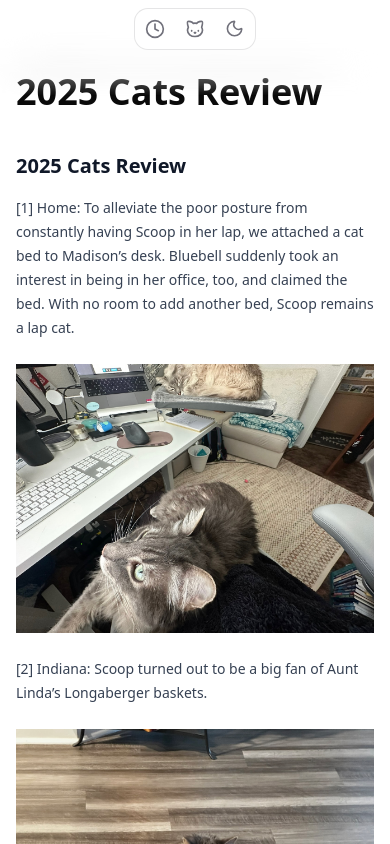
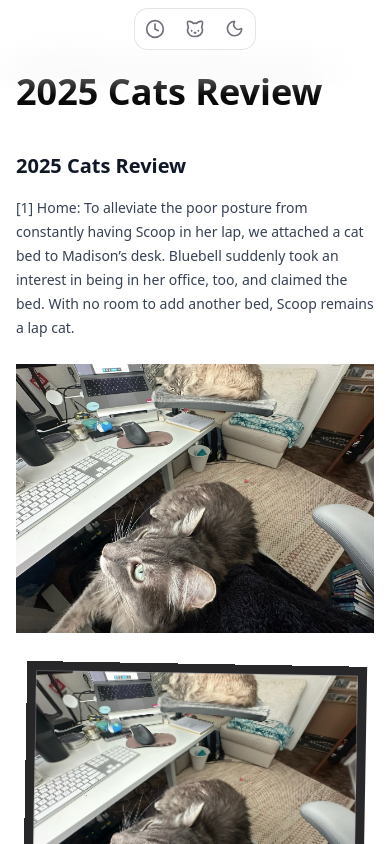
Before and after one commit to shawnphoffman/new-years-cards, a Next.js app: page /cats/2025 in a window 390 px wide. Built offline with nearby package versions, Linux system fonts and the light colour scheme.

Commit message:
Update MdxImage component to disable 'once' prop and integrate SuperImage component in card.mdx and cats.mdx for enhanced image handling and preload support.

```diff
--- a/src/components/MdxImage.tsx
+++ b/src/components/MdxImage.tsx
@@ -10,7 +10,7 @@ export function MdxImage(props: ImageProps) {
 			}}
 			viewOptions={{ margin: '0px 0px -200px 0px' }}
 			transition={{ duration: 0.3, ease: 'easeInOut' }}
-			once={true}
+			// once={true}
 		>
 			<Image
 				{...(props as ImageProps)}
--- /dev/null
+++ b/src/components/SuperImage.tsx
@@ -0,0 +1,88 @@
+import { Children } from 'react'
+import { MotionProps, Variants } from 'motion/react'
+import * as motion from 'motion/react-client'
+import { headers } from 'next/headers'
+import Image, { ImageProps } from 'next/image'
+import { cn } from '@/lib/utils'
+
+type Props = Omit<ImageProps, 'alt'> & { children?: React.ReactNode }
+
+const motionProps: MotionProps = {
+	transition: {
+		opacity: {
+			duration: 1,
+			ease: 'easeInOut'
+		},
+		rotate: {
+			type: 'spring',
+			bounce: 0
+		},
+		scale: {
+			type: 'spring',
+			bounce: 0.5 }
+		},
+	}
+const captionMotionProps: MotionProps = {
+	transition: {
+		y: {
+			type: 'spring',
+			bounce: 0,
+			visualDuration: 0.25
+		},
+		scale: {
+			type: 'spring',
+			bounce: 0.5
+		}
+	},
+}
+
+export default async function SuperImage({ children, src, ...rest }: Props) {
+	const headersList = await headers()
+	const userAgent = headersList.get('user-agent') || ''
+	const isMobile = /Mobile|Android|iPhone/i.test(userAgent)
+
+	const variants: Variants = !isMobile ? {
+		initial: {
+			scale: 0.95,
+			rotate: 1,
+			opacity: 0
+		},
+		whileHover: {
+			scale: 1,
+			rotate: -1,
+		}
+	} : {}
+
+	const captionVariants: Variants = !isMobile ? {
+		initial: {
+			scale: 1,
+			opacity: 0
+		},
+		whileHover: {
+			scale: 1,
+			opacity: 1,
+			y: 0
+		}
+	} : {}
+
+	const alt = Children.toArray(children).join('')
+	return (
+		<motion.div
+			className="image-container select-none overflow-hidden"
+			whileHover="whileHover"
+			initial="initial"
+			whileInView={{ opacity: 1 }}
+			variants={variants}
+			{...motionProps}
+		>
+			<div className="image-bg">
+				<Image src={src} {...rest} className={cn('not-prose border-10 dark:border-zinc-200 border-zinc-800', rest.className)} alt={alt} />
+			</div>
+			{children && (
+				<motion.figcaption variants={captionVariants} {...captionMotionProps}>
+					{children}
+				</motion.figcaption>
+			)}
+		</motion.div>
+	)
+}
--- a/src/markdown/2025/cats.mdx
+++ b/src/markdown/2025/cats.mdx
@@ -12,53 +12,78 @@ import Img10 from './images/cats/10.jpeg'
 import Img11 from './images/cats/11.jpeg'
 import Img12 from './images/cats/12.jpeg'
 import { MdxImage } from '@/components/MdxImage'
+import SuperImage from '@/components/SuperImage'
 
 ## 2025 Cats Review
 
 [1] Home: To alleviate the poor posture from constantly having Scoop in her lap, we attached a cat bed to Madison’s desk. Bluebell suddenly took an interest in being in her office, too, and claimed the bed. With no room to add another bed, Scoop remains a lap cat.
 
-<MdxImage src={Img1} alt="" />
+<MdxImage src={Img1} preload />
+
+<SuperImage src={Img1} preload />
 
 [2] Indiana: Scoop turned out to be a big fan of Aunt Linda’s Longaberger baskets.
 
-<MdxImage src={Img2} alt="" />
+<MdxImage src={Img2} preload />
+
+<SuperImage src={Img2} preload />
 
 [3] Indiana: While visiting in January, if we couldn’t find them, they were probably inspecting Grandma’s new bidet.
 
-<MdxImage src={Img3} alt="" />
+<MdxImage src={Img3} />
+
+<SuperImage src={Img3} />
 
 [4] Indiana: Scoop deciding that Sam is okay afterall.
 
-<MdxImage src={Img4} alt="" />
+<MdxImage src={Img4} />
+
+<SuperImage src={Img4} />
 
 [5] Home: Whenever the cryocuff machine for surgery recovery was opened for an ice refill, both cats thought it was their personal drinking fountain. Bluebell also started grooming Madison’s hair incessantly within hours of getting home from surgery.
 
-<MdxImage src={Img5} alt="" />
+<MdxImage src={Img5} />
+
+<SuperImage src={Img5} />
 
 [6] Home: With stairs (and her second-floor office) off-limits, the couch became Madison’s workspace for six months. The cats transitioned from lap-sitting to chest-sitting.
 
-<MdxImage src={Img6} alt="" />
+<MdxImage src={Img6} />
+
+<SuperImage src={Img6} />
 
 [7] Home: Within a day of returning from Japan, Bluebell started claiming Shawn’s back as her resting spot whenever he dared to leave it open for a lie.
 
-<MdxImage src={Img7} alt="" />
+<MdxImage src={Img7} />
+
+<SuperImage src={Img7} />
 
 [8] Home: The cats are big fans of the new wood-burning stove.
 
-<MdxImage src={Img8} alt="" />
+<MdxImage src={Img8} />
+
+<SuperImage src={Img8} />
 
 [9] DEN: After 15 hours in travel bags thanks to delays, we tried to give them a chance to use their travel litter box in the family restroom. They opted to inspect the whole place instead.
 
-<MdxImage src={Img9} alt="" />
+<MdxImage src={Img9} />
+
+<SuperImage src={Img9} />
 
 [10] Indiana: Now that we’re home, they are pissed that every hour is not “treat o’clock” like at Grandma’s.
 
-<MdxImage src={Img10} alt="" />
+<MdxImage src={Img10} />
+
+<SuperImage src={Img10} />
 
 [11] Indiana: Inspecting the work of Chase’s custom cat house build. Bluebell is already inside.
 
-<MdxImage src={Img11} alt="" />
+<MdxImage src={Img11} />
+
+<SuperImage src={Img11} />
 
 [12] Indiana: Scoop flopping onto a work-in-progress puzzle. They took turns doing this for days.
 
-<MdxImage src={Img12} alt="" />
+<MdxImage src={Img12} />
+
+<SuperImage src={Img12} />
```
Also changed, not shown: src/markdown/2025/card.mdx (+16 -0 lines).
